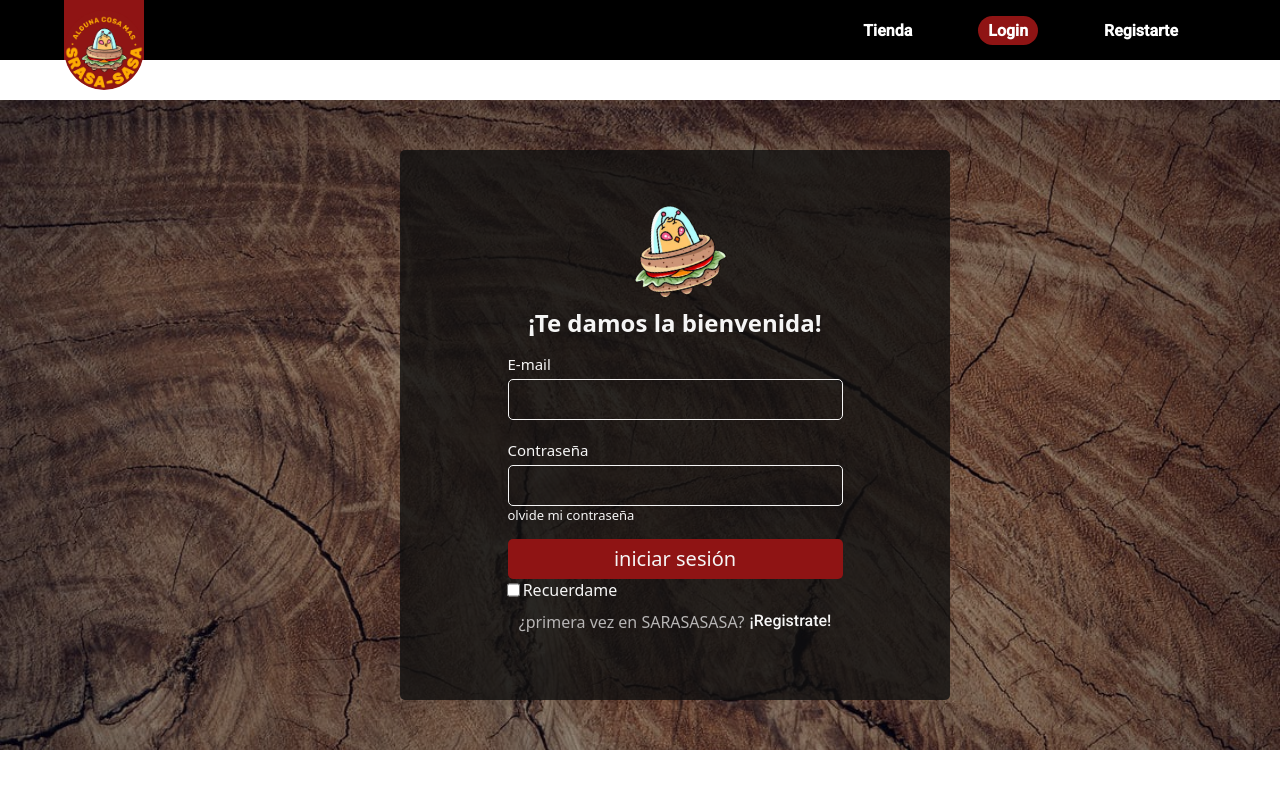
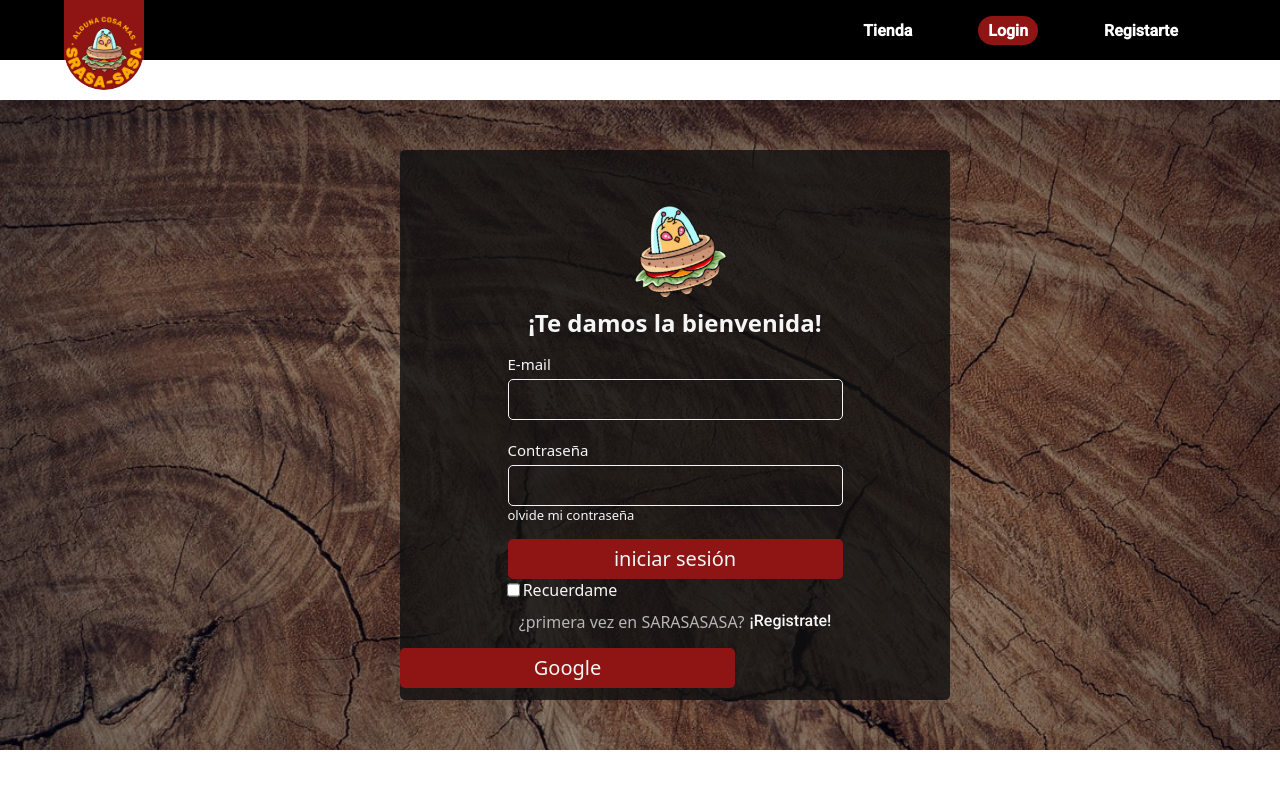
Before and after one commit to EXPRESSFOOD2/customerclient, a React (Create React App) app: page /login in a window 1280 px wide. Shown: the top 788 px of the page. Built offline with nearby package versions, Linux system fonts and the light colour scheme; no server answers; a web font is replaced by a local one.

Commit message:
btn google

```diff
--- a/src/components/Login/CreateLogin.jsx
+++ b/src/components/Login/CreateLogin.jsx
@@ -52,6 +52,9 @@ const CreateLogin = ({ formik }) => {
           <p>¿primera vez en SARASASASA? </p>{" "}
           <a href="/register"> ¡Registrate! </a>
         </div>
+        <div className={style.logins}>
+            <button type="submit" onClick={()=> window.location.href='http://localhost:3001/auth/google'}>Google</button>
+          </div>
       </div>
     </div>
   );
```
